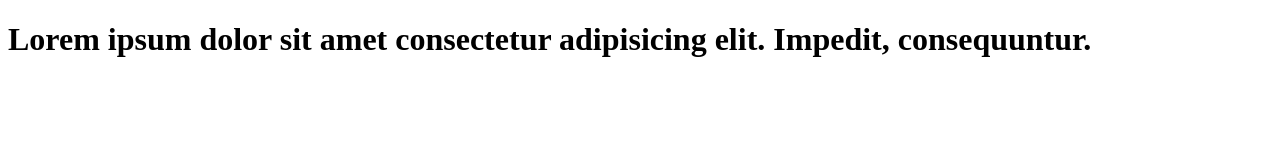
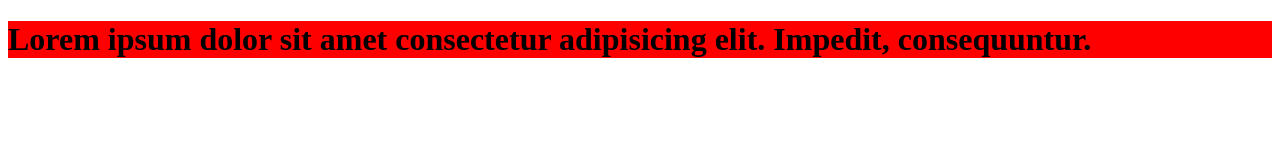
Before and after one commit to samir-babu/testinggit, a plain HTML site: page index.html in a window 1280 px wide. Drawn offline with Linux system fonts and the light colour scheme.

Commit message:
second commit

```diff
--- a/index.html
+++ b/index.html
@@ -6,6 +6,6 @@
     <title>Document</title>
 </head>
 <body>
-    <h1>Lorem ipsum dolor sit amet consectetur adipisicing elit. Impedit, consequuntur.</h1>
+    <h1 style="background-color: red;">Lorem ipsum dolor sit amet consectetur adipisicing elit. Impedit, consequuntur.</h1>
 </body>
 </html>
```
